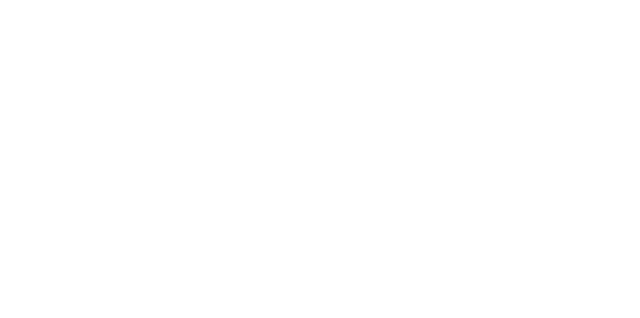
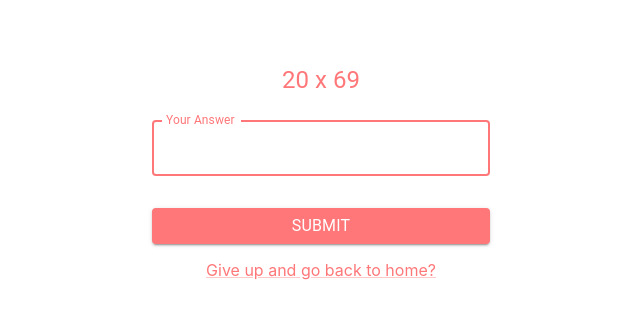
Before and after one commit to paulazoo/paulas-website, a React (Create React App) app: page /multiply-game in a window 1280 px wide. Before the commit this address had no page. Shown: the top 318 px of the page, without its empty margins (319-959 px from the left). Built offline with nearby package versions, Linux system fonts and the light colour scheme.

Commit message:
multiply game

```diff
--- a/src/App.js
+++ b/src/App.js
@@ -10,21 +10,25 @@
 } from '@mui/material/styles';
 import CityAbout from './CityAbout'
 import MainContainer from './MainContainer';
+import MultiplyGame from './MultiplyGame';
 
 const theme = createTheme({
   palette: {
     primary: {
       main: '#FFFFFF'
+    },
+    secondary: {
+      main: '#FF7779'
     }
   }
 });
 
 const App = () => {
-
   return (
     <ThemeProvider theme={theme}>
     <BrowserRouter>
     <Routes>
+      <Route path='/multiply-game' element={<MultiplyGame/>} />
       <Route path='/about' element = {<CityAbout/>} />
       <Route exact path='/' element={<MainContainer/>} />
     </Routes>
--- a/src/Main.js
+++ b/src/Main.js
@@ -42,7 +42,7 @@
       >{`Hi, I'm Paula Zhu\n\nThis is my website`}</Caption>
       <Caption start={'40%'} end={'100%'}
       startY={-1} endY={0}
-      startOpacity={0} endOpacity={1}>{`here's some cool threeJS + gsap :)`}</Caption>
+      startOpacity={0} endOpacity={1}>{`click a page :)`}</Caption>
       <Thing/>
         <EffectComposer multisampling={8}>
           <Bloom kernelSize={3} luminanceThreshold={1} luminanceSmoothing={0.4} intensity={0.6} />
--- /dev/null
+++ b/src/MultiplyGame.js
@@ -0,0 +1,137 @@
+import React, {useState, useEffect} from 'react';
+import { useNavigate } from 'react-router';
+
+import Avatar from '@mui/material/Avatar';
+import Button from '@mui/material/Button';
+import TextField from '@mui/material/TextField';
+import Link from '@mui/material/Link';
+import Grid from '@mui/material/Grid';
+import Box from '@mui/material/Box';
+import Typography from '@mui/material/Typography';
+import Snackbar from '@mui/material/Snackbar';
+import Alert from '@mui/material/Alert';
+
+const randomQuestion = () => {
+    const num1 = Math.floor(Math.random() * 100);
+    const num2 = Math.floor(Math.random() * 100);
+    const questionString = num1.toString()+ ' x ' + num2.toString();
+    const correctAnswer = num1 * num2;
+    return [questionString, correctAnswer];
+}
+
+export default function MultiplyGame() {
+    const navigate = useNavigate();
+
+    const [[questionString, correctAnswer], setQuestion] = useState(['', 0]);
+    const [showSuccess, setShowSuccess] = useState(false);
+    const [showUnsuccess, setShowUnsuccess] = useState(false);
+
+    useEffect(() => {
+        setQuestion(randomQuestion());
+    }, [])
+
+    const handleSubmit = (event) => {
+        event.preventDefault();
+        const data = new FormData(event.currentTarget);
+        console.log({
+        playerAnswer: data.get('answer'),
+        correctAnswer: correctAnswer
+        });
+        if (Number(data.get('answer')) == correctAnswer) {
+            setShowSuccess(true);
+            setShowUnsuccess(false);
+            setQuestion(randomQuestion());
+        } else {
+            setShowUnsuccess(true);
+            setShowSuccess(false);
+        }
+    };
+
+
+    const handleSuccessSnackbarClose = (event, reason) => {
+        if (reason === 'clickaway') {
+        return;
+        }
+        setShowSuccess(false);
+    };
+
+    const handleUnsuccessSnackbarClose = (event, reason) => {
+        if (reason === 'clickaway') {
+        return;
+        }
+        setShowUnsuccess(false);
+    };
+
+    return (
+        <>
+        <Snackbar
+            anchorOrigin={{ vertical:'top', horizontal: 'center' }}
+            open={showSuccess}
+            autoHideDuration={1000}
+            onClose={handleSuccessSnackbarClose}
+            message="Correct!"
+        >
+            <Alert
+            onClose={handleSuccessSnackbarClose}
+            severity="success"
+            variant="filled"
+            sx={{ width: '100%' }}/>
+        </Snackbar>
+        <Snackbar
+            anchorOrigin={{ vertical:'top', horizontal: 'center' }}
+            open={showUnsuccess}
+            autoHideDuration={1000}
+            onClose={handleUnsuccessSnackbarClose}
+            message="Incorrect."
+        >
+            <Alert
+            onClose={handleUnsuccessSnackbarClose}
+            severity="error"
+            variant="filled"
+            sx={{ width: '100%' }}/>
+        </Snackbar>
+        <Box
+          sx={{
+            marginTop: 8,
+            display: 'flex',
+            flexDirection: 'column',
+            alignItems: 'center',
+          }}
+        >
+            <Grid item xs={12}>
+                <Typography component="h1" variant="h5" color='secondary'>
+                    {questionString}
+                </Typography>
+            </Grid>
+            <Grid item xs={12}>
+                <Box component="form" onSubmit={handleSubmit} noValidate sx={{ mt: 1 }}>
+                    <TextField
+                    margin="normal"
+                    fullWidth
+                    id="answer"
+                    label="Your Answer"
+                    name="answer"
+                    autoComplete="answer"
+                    autoFocus
+                    color='secondary'
+                    />
+                    <Button
+                    type="submit"
+                    fullWidth
+                    variant="contained"
+                    sx={{ mt: 3, mb: 2 }}
+                    color='secondary'
+                    >
+                        <Typography color='primary'>Submit</Typography>
+                    </Button>
+                </Box>
+            </Grid>
+            <Grid item xs={12}>
+                <Link onClick={() => navigate('/')} color='secondary'>
+                    Give up and go back to home?
+                </Link>
+            </Grid>
+        </Box>
+        </>
+    );
+}
--- a/src/Scroller.js
+++ b/src/Scroller.js
@@ -55,6 +55,14 @@
         >
           About
         </Button>
+        <Button
+          onClick={() => navigate('/about')}
+          variant='outlined'
+          style={{position:'absolute', bottom:'50px',
+          float:'right', right:'70px'}}
+        >
+          About
+        </Button>
       </ScrollContainer>
       )
   } else {
@@ -72,6 +80,14 @@
           float:'right', right:'50px'}}
         >
           About
+        </Button>
+        <Button
+          onClick={() => navigate('/multiply-game')}
+          variant='outlined'
+          style={{bottom:'50px',
+          float:'right', right:'150px'}}
+        >
+          Multiply Game
         </Button>
       </ScrollContainer>
       )
--- a/src/index.js
+++ b/src/index.js
@@ -2,7 +2,6 @@
 import ReactDOM from 'react-dom/client';
 import './index.css';
 import App from './App';
-import reportWebVitals from './reportWebVitals';
 
 const root = ReactDOM.createRoot(document.getElementById('root'));
 root.render(
@@ -10,8 +9,3 @@
       <App />
   </React.StrictMode>
 );
-
-// If you want to start measuring performance in your app, pass a function
-// to log results (for example: reportWebVitals(console.log))
-// or send to an analytics endpoint. Learn more: https://bit.ly/CRA-vitals
-reportWebVitals();
```
